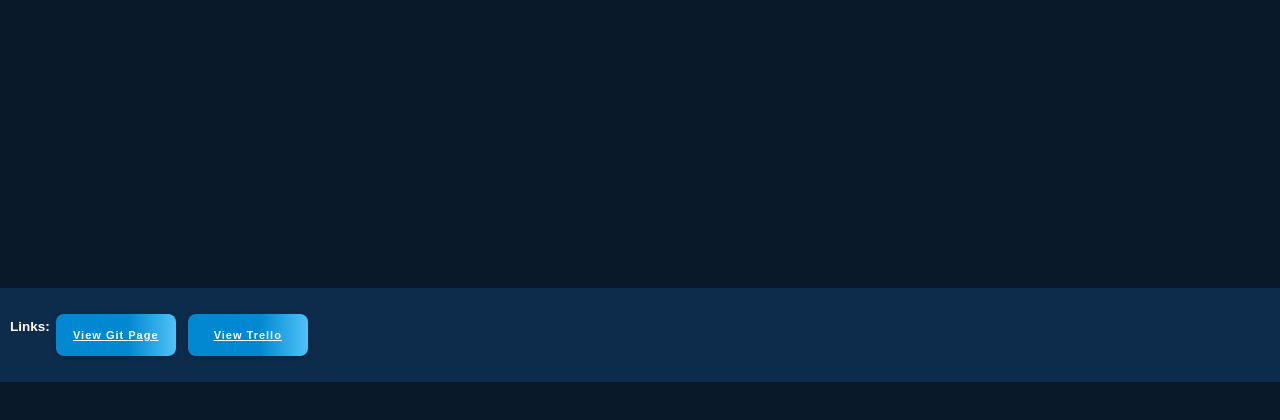
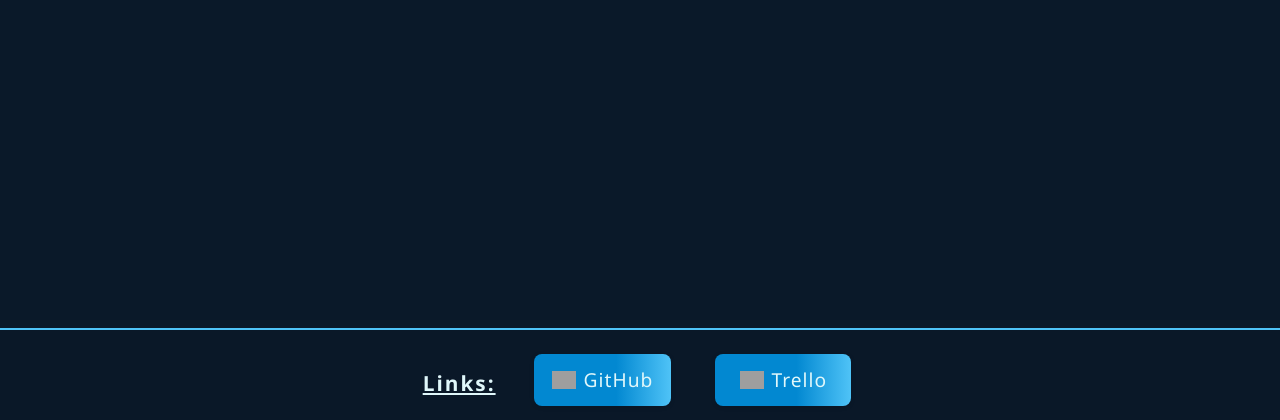
Before and after one commit to malac123/Monopoly-Web, a Flask app: page / in a window 1280 px wide. Shown: the part 1174-1594 px from the top of the page. Before the commit the page ends 1556 px from the top, so only its background shows below. Run offline with Flask 3, Linux system fonts and the light colour scheme; grey boxes are pictures that could not be loaded.

Commit message:
changed footer, made the links to trello and github nicer, style.css changes and added comments to JS noting that its AI-made

```diff
--- a/static/game.js
+++ b/static/game.js
@@ -1,5 +1,7 @@
 // static/game.js
 
+
+// Komplett von KI erzeugt, wir können kein JS obwohl wir es brauchen :()
 document.addEventListener('DOMContentLoaded', function() {
     const setupForm = document.getElementById('setup-form');
     if (setupForm) {
--- a/static/style.css
+++ b/static/style.css
@@ -303,14 +303,40 @@ button:hover {
 }
 
 .footer {
-    background-color: #0d2b4a;      /* Thanks GPT :) Adjusted position to flex and removed unnecessary attributes */
-    color: #fff;
-    text-align: center;
-    padding: 20px 10px;
+    width: 100%;
+    margin-top: 40px;
+    padding: 18px 0 8px 0;
+    background: rgba(10,25,41,0.95);
+    border-top: 2px solid #4fc3f7;
     display: flex;
-    bottom: 0;
-    left: 0;
-    width: 100%;
-    font-family: Arial, sans-serif;
-    font-size: 9px;
-  }
+    justify-content: center;
+    align-items: center;
+}
+.footer-links {
+    display: flex;
+    gap: 32px;
+}
+.footer-link {
+    display: flex;
+    align-items: center;
+    color: #e0f7fa;
+    text-decoration: none;
+    font-size: 1.2rem;
+    font-weight: 500;
+    padding: 8px 18px;
+    border-radius: 8px;
+    transition: background 0.2s, color 0.2s;
+}
+.footer-link:hover {
+    background: #223c5c;
+    color: #4fc3f7;
+}
+
+.footer-links h3 {
+    margin-bottom: 8px;
+    text-decoration: underline;
+    font-size: 1.3rem;
+    font-weight: 600;
+    color: #e0f7fa;
+    letter-spacing: 2px;
+}
--- a/templates/index.html
+++ b/templates/index.html
@@ -14,7 +14,7 @@
         <form id="setup-form">
             <h2>Spieler hinzufügen (2-8):</h2>
             <div id="player-inputs"></div>
-            <button type="button" onclick="addPlayerInput()">+</button>
+            <button type="button" id="add-player-btn" onclick="addPlayerInput()">+</button>
             <button type="button" onclick="removePlayerInput()">-</button><br><br>
             <button type="submit">Spiel starten</button>
             <div id="setup-error" style="color:red;"></div>
@@ -23,10 +23,20 @@
     </div>
     <div class="spacer"></div>
     <div class="footer">
-        <h2>Links:</h2>
-        <a href='https://github.com/malac123/Monopoly-Web.git' target="_blank">View Git Page</a>
-        <a href='https://trello.com/b/9UAyXhOK/monopoly-web-server-version' target="_blank">View Trello</a>
+        <div class="footer-links">
+            <h3> Links: </h3>
+            <a href="https://github.com/malac123/Monopoly-Web.git" target="_blank" class="footer-link">
+                <img src="https://cdn.jsdelivr.net/gh/devicons/devicon/icons/github/github-original.svg" alt="GitHub" style="width:24px;vertical-align:middle;margin-right:8px;">GitHub
+            </a>
+            <a href="https://trello.com/b/9UAyXhOK/monopoly-web-server-version" target="_blank" class="footer-link">
+                <img src="https://cdn.jsdelivr.net/gh/devicons/devicon/icons/trello/trello-plain.svg" alt="Trello" style="width:24px;vertical-align:middle;margin-right:8px;">Trello
+            </a>
+        </div>
     </div>
+
+
+
+    <!-- Script für die Spieler-Eingabe (Nicht selber geschrieben)-->
     <script src="{{ url_for('static', filename='game.js') }}"></script>
     <script>
         // Setup dynamic player input fields
@@ -38,6 +48,8 @@
                 container.innerHTML += `<label for="player${i}">Spieler ${i+1} Name:</label>
                     <input type="text" id="player${i}" name="player_names" maxlength="20"><br>`;
             }
+            // Hide + button if 8 player fields are already added to setup screen
+            document.getElementById('add-player-btn').style.display = (playerCount >= 8) ? 'none' : '';
         }
         function addPlayerInput() {
             if (playerCount < 8) { playerCount++; renderPlayerInputs(); }
@@ -51,5 +63,9 @@
             document.getElementById('continue-game-btn').style.display = '';
         }
     </script>
+
+
+
+
 </body>
 </html>
```
Also changed, not shown: templates/game.html (+16 -0 lines), templates/inderhasser.html (+10 -0 lines).
